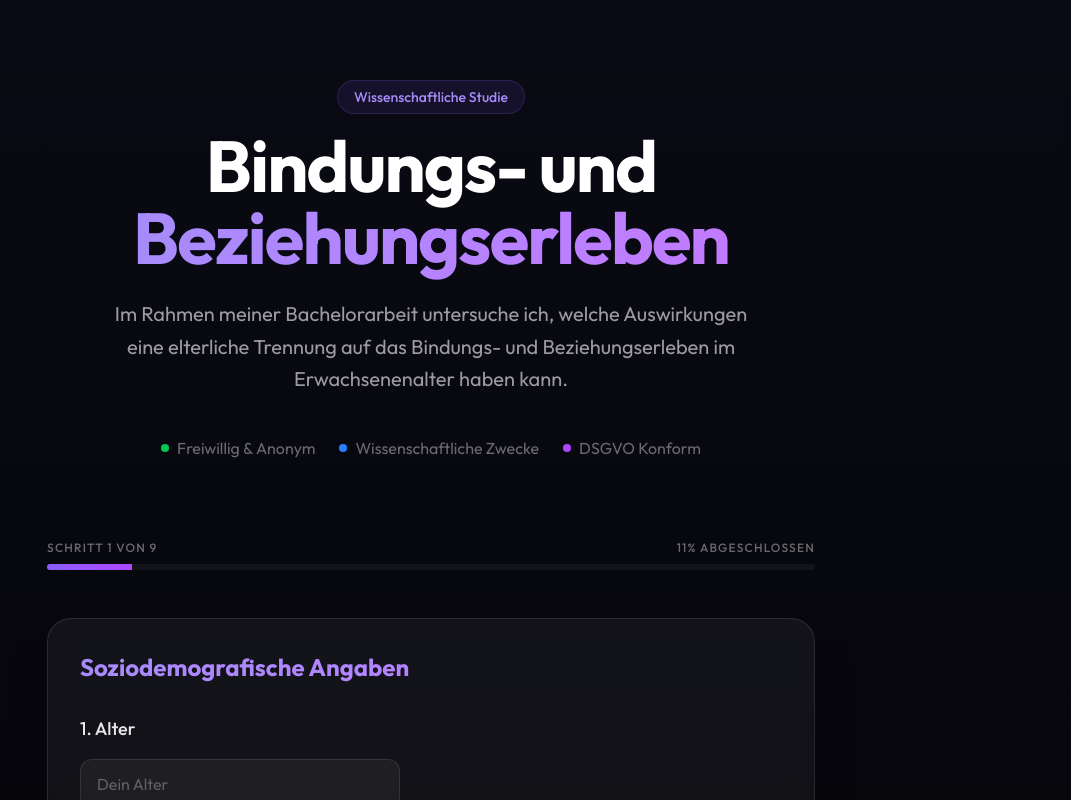
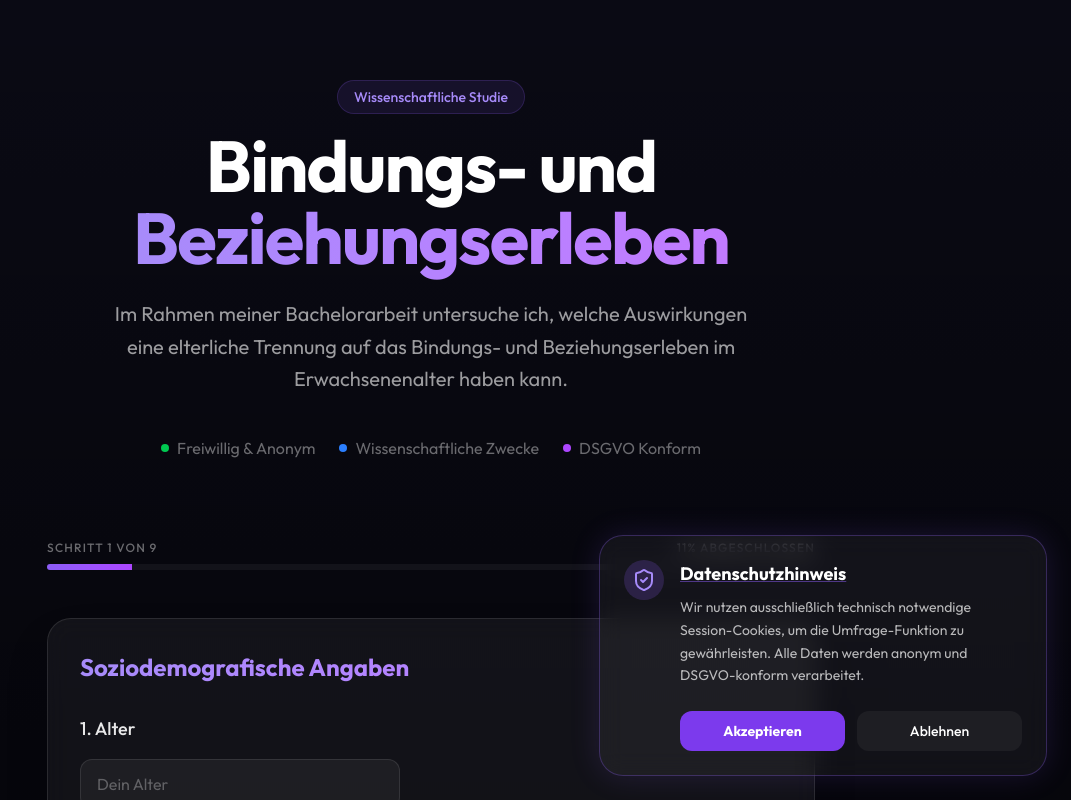
Before and after one commit to agnellobaden/julia-survey, a Next.js app: page / in a window 1280 px wide. Shown: the top 800 px of the page, without its empty margins (209-1280 px from the left). Built offline with nearby package versions, Linux system fonts and the light colour scheme.

Commit message:
Add DSGVO Cookie Banner

```diff
--- a/app/layout.tsx
+++ b/app/layout.tsx
@@ -1,6 +1,7 @@
 import type { Metadata } from "next";
 import { Outfit } from "next/font/google";
 import "./globals.css";
+import CookieBanner from "@/components/CookieBanner";
 
 const outfit = Outfit({ subsets: ["latin"] });
 
@@ -20,6 +21,7 @@ export default function RootLayout({
         <div className="fixed inset-0 -z-10 bg-[radial-gradient(ellipse_at_top_right,_var(--tw-gradient-stops))] from-brand-900/40 via-black to-black"></div>
         <div className="fixed inset-0 -z-10 bg-[radial-gradient(ellipse_at_bottom_left,_var(--tw-gradient-stops))] from-purple-900/30 via-transparent to-transparent"></div>
         {children}
+        <CookieBanner />
       </body>
     </html>
   );
--- /dev/null
+++ b/components/CookieBanner.tsx
@@ -0,0 +1,67 @@
+"use client";
+
+import React, { useState, useEffect } from 'react';
+import { motion, AnimatePresence } from 'framer-motion';
+import { ShieldCheck, X } from 'lucide-react';
+
+export default function CookieBanner() {
+  const [isVisible, setIsVisible] = useState(false);
+
+  useEffect(() => {
+    const consent = localStorage.getItem('cookie-consent');
+    if (!consent) {
+      setIsVisible(true);
+    }
+  }, []);
+
+  const acceptCookies = () => {
+    localStorage.setItem('cookie-consent', 'accepted');
+    setIsVisible(false);
+  };
+
+  const declineCookies = () => {
+    localStorage.setItem('cookie-consent', 'declined');
+    setIsVisible(false);
+  };
+
+  return (
+    <AnimatePresence>
+      {isVisible && (
+        <motion.div
+          initial={{ y: 100, opacity: 0 }}
+          animate={{ y: 0, opacity: 1 }}
+          exit={{ y: 100, opacity: 0 }}
+          className="fixed bottom-6 left-6 right-6 z-50 md:left-auto md:max-w-md"
+        >
+          <div className="glass-card !p-6 border border-brand-500/30 shadow-[0_0_30px_rgba(139,92,246,0.15)]">
+            <div className="flex items-start gap-4">
+              <div className="p-2 rounded-full bg-brand-500/20 text-brand-400">
+                <ShieldCheck className="w-6 h-6" />
+              </div>
+              <div className="flex-1">
+                <h3 className="text-lg font-bold text-white mb-2 underline decoration-brand-500/50">Datenschutzhinweis</h3>
+                <p className="text-sm text-white/70 leading-relaxed mb-6">
+                  Wir nutzen ausschließlich technisch notwendige Session-Cookies, um die Umfrage-Funktion zu gewährleisten. Alle Daten werden anonym und DSGVO-konform verarbeitet.
+                </p>
+                <div className="flex gap-3">
+                  <button
+                    onClick={acceptCookies}
+                    className="flex-1 bg-brand-600 hover:bg-brand-500 text-white text-sm font-bold py-2.5 rounded-xl transition-all active:scale-95"
+                  >
+                    Akzeptieren
+                  </button>
+                  <button
+                    onClick={declineCookies}
+                    className="flex-1 bg-white/5 hover:bg-white/10 text-white text-sm font-medium py-2.5 rounded-xl transition-all"
+                  >
+                    Ablehnen
+                  </button>
+                </div>
+              </div>
+            </div>
+          </div>
+        </motion.div>
+      )}
+    </AnimatePresence>
+  );
+}
```
Also changed, not shown: 1 other file (tests, documents, lock files or other folders).
